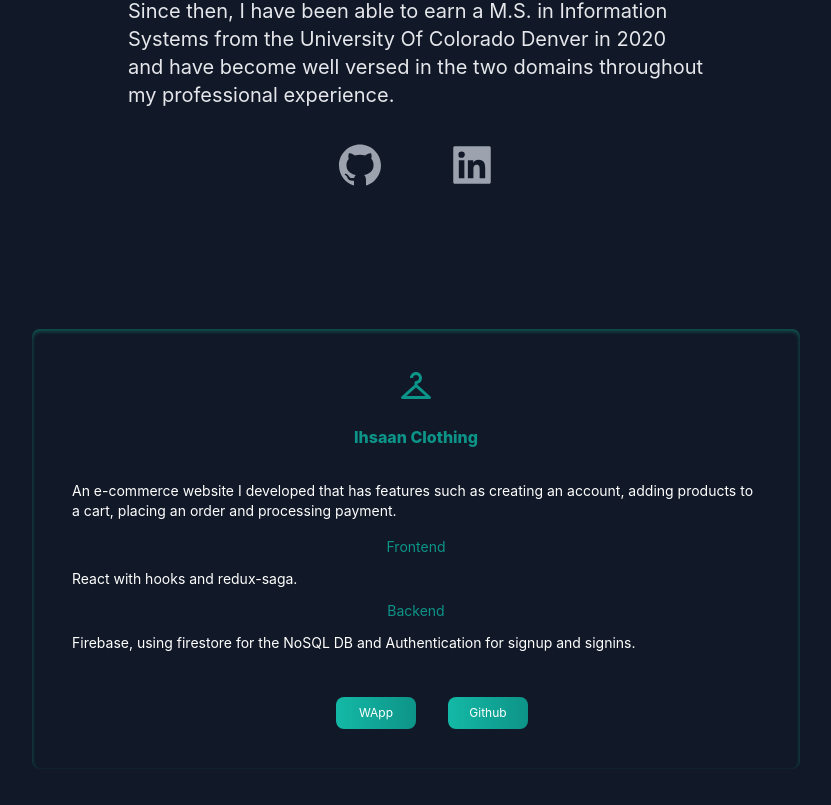
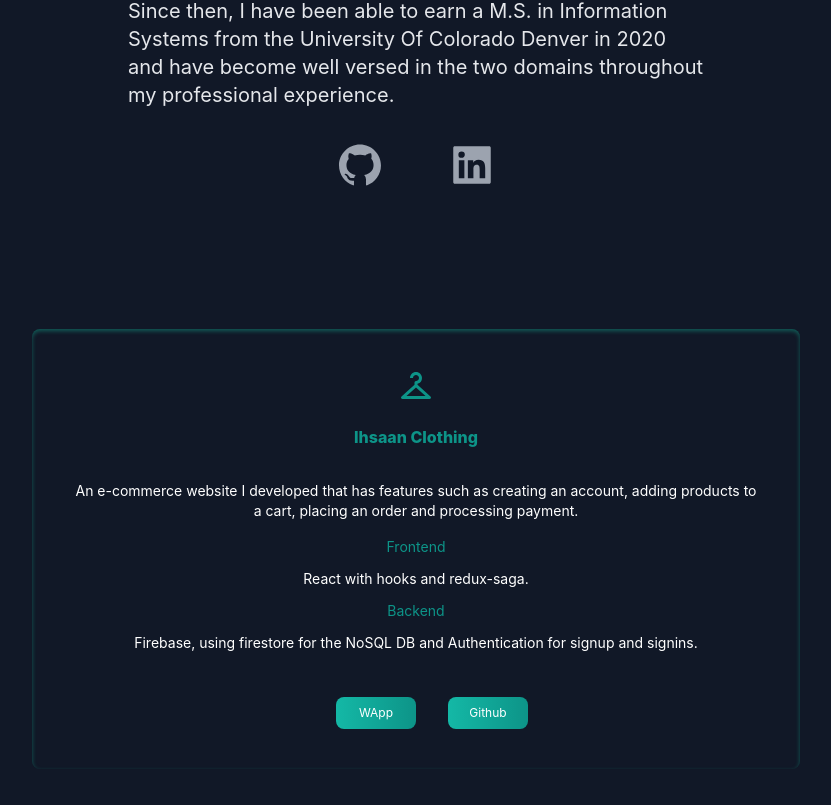
Before and after one commit to abu-jeylani/portfolio, a Next.js app: page / in a window 1280 px wide. Shown: the part 495-1300 px from the top of the page, without its empty margins (224-1055 px from the left). Built offline with nearby package versions, Linux system fonts and the light colour scheme.

Commit message:
updating

```diff
--- a/pages/index.js
+++ b/pages/index.js
@@ -65,7 +65,7 @@ export default function Home() {
             </h3>
           </div>
           <div>
-            <p className="text-md  leading-8 text-gray-800 dark:text-gray-200 max-w-xl mx-auto md:text-xl">
+            <p className="text-md leading-8 text-gray-800 dark:text-gray-200 max-w-xl mx-auto md:text-xl">
               Software Engineer with expertise in Robotic Process Automation and
               Full Stack Web Development. My journey started in 2018 when I
               transitioned from being a Corporate Accountant to a Software
@@ -99,7 +99,7 @@ export default function Home() {
             <h2 className=" text-teal-600 font-extrabold mb-6 text-center">
               Ihsaan Clothing
             </h2>
-            <p className="py-2 text-sm dark:text-white">
+            <p className="py-2 sm:text-center text-sm dark:text-white">
               An e-commerce website I developed that has features such as
               creating an account, adding products to a cart, placing an order
               and processing payment.
@@ -108,13 +108,13 @@ export default function Home() {
             <h4 className="pt-2 text-sm text-teal-600 text-center mb-2">
               Frontend
             </h4>
-            <p className="text-gray-800  text-sm dark:text-white py-1 text-left">
+            <p className="text-gray-800 sm:text-center  text-sm dark:text-white py-1 ">
               React with hooks and redux-saga.
             </p>
             <h4 className="pt-2 text-teal-600 text-sm text-center mb-2">
               Backend
             </h4>
-            <p className="text-gray-800 text-sm  dark:text-white py-1 text-left">
+            <p className="text-gray-800 text-sm sm:text-center  dark:text-white py-1">
               Firebase, using firestore for the NoSQL DB and Authentication for
               signup and signins.
             </p>
@@ -122,7 +122,7 @@ export default function Home() {
               <button className="transition duration-200 hover:scale-110 w-20 text-xs cursor-pointer bg-gradient-to-r  from-teal-500 t to-teal-600 dark:text-white-400 font-normal dark: text-white px-4 py-2 border-none rounded-lg ml-8 ">
                 <a href="https://ihsaan-clothing.netlify.app/"> WApp</a>{" "}
               </button>
-              <button className="transition duration-200 hover:scale-110 w-20 text-xs cursor-pointer bg-gradient-to-r from-teal-500  to-teal-600 dark:text-white-400 font-normal dark: text-white px-4 py-2 border-none rounded-lg ml-8 ">
+              <button className=" transition duration-200 hover:scale-110 w-20 text-xs cursor-pointer bg-gradient-to-r from-teal-500  to-teal-600 dark:text-white-400 font-normal dark: text-white px-4 py-2 border-none rounded-lg ml-8 ">
                 <a href="https://github.com/abu-jeylani/ihsaan-clothing-v1">
                   Github
                 </a>
```
